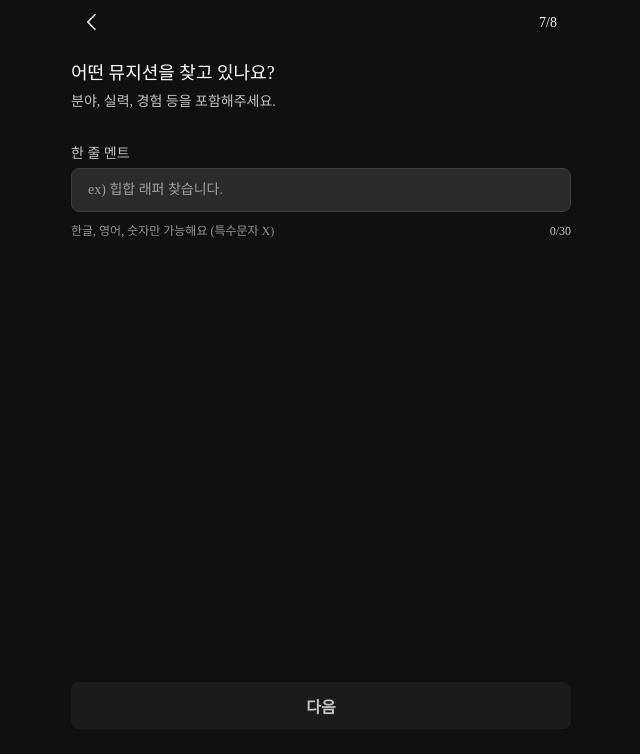
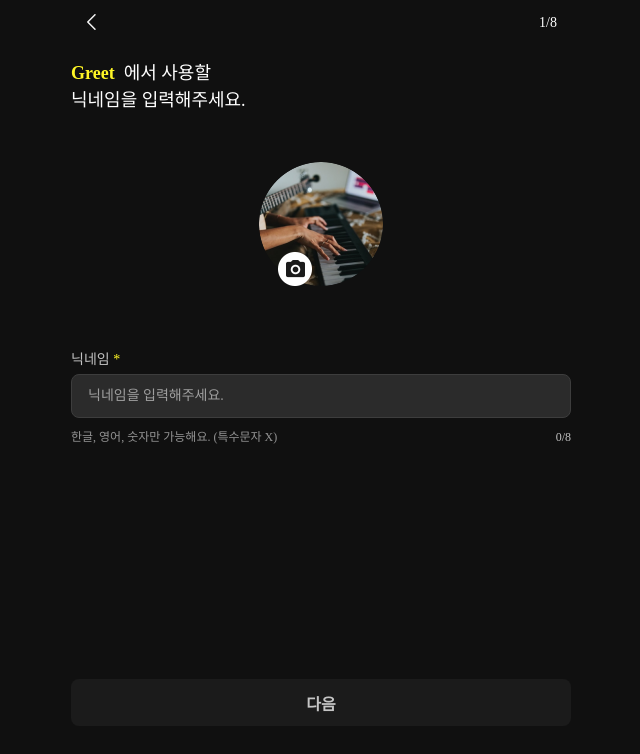
Before and after one commit to dbstjrals/greet_frontend, a React (Create React App) app: page /onboarding in a window 1280 px wide. Shown: the top 754 px of the page, without its empty margins (319-959 px from the left). Built offline with nearby package versions, Linux system fonts and the light colour scheme; a web font is replaced by a local one.

Commit message:
Fix: 온보딩 현재페이지 1로 초기화

```diff
--- a/src/pages/Onboarding.tsx
+++ b/src/pages/Onboarding.tsx
@@ -34,7 +34,7 @@ export default function Onboarding() {
   const navigate = useNavigate();
 
   // 현재 페이지 저장 변수
-  const [currentPage, setCurrentPage] = useState<number>(7);
+  const [currentPage, setCurrentPage] = useState<number>(1);
 
   // 1페이지 관련 변수 및 함수
   const [image, setImage] = useState(defaultProfileImage);
```
